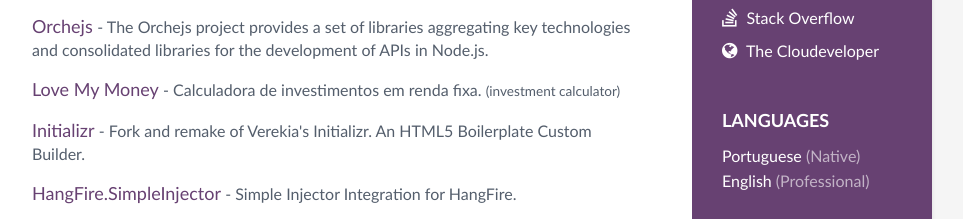
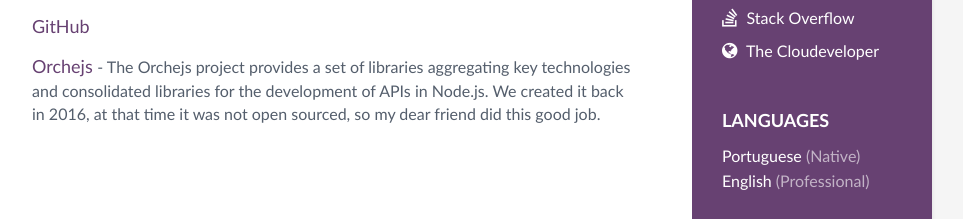
Before and after one commit to lincolnpires/lincolnpires.github.io, a plain HTML site: page index.html in a window 1280 px wide. Shown: the part 526-745 px from the top of the page, without its empty margins (188-1151 px from the left). Drawn offline with nearby package versions, Linux system fonts and the light colour scheme.

Commit message:
'ma bit lazy and busy

```diff
--- a/index.html
+++ b/index.html
@@ -155,12 +155,18 @@
         </div>
         <div class="item">
           <span class="project-title">
+            <a href="https://github.com/lincolnpires">GitHub</a>
+          </span>
+          <span class="project-tagline"></span>
+        </div>
+        <div class="item">
+          <span class="project-title">
             <a href="https://github.com/orchejs/orchejs">Orchejs</a>
           </span> -
           <span class="project-tagline">The Orchejs project provides a set of libraries aggregating key technologies and consolidated libraries for the
-            development of APIs in Node.js.</span>
+            development of APIs in Node.js. We created it back in 2016, at that time it was not open sourced, so my dear friend did this good job.</span>
         </div>
-        <div class="item">
+        <!-- <div class="item">
           <span class="project-title">
             <a href="https://github.com/lincolnpires/love-my-money" target="_blank">Love My Money</a>
           </span> -
@@ -188,7 +194,7 @@
             <a href="https://github.com/lincolnpires/HangFire.SimpleInjector" target="_blank">Sample Application</a>
           </span> -
           <span class="project-tagline">Sample (and simple) Application testing .NET Core and Node.js as back-end with Angular as front-end.</span>
-        </div>
+        </div> -->
 
       </section>
 
```
